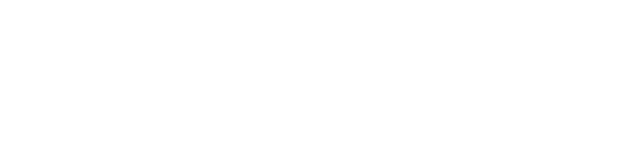
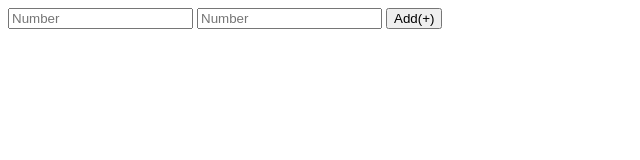
Before and after one commit to charlyrenk/Weekend-challenge-2, a website: page public/index.html in a window 1280 px wide. Shown: the whole page, without its empty margins (0-640 px from the left). Drawn offline with Linux system fonts and the light colour scheme.

Commit message:
added number inputs and add button

```diff
--- a/public/index.html
+++ b/public/index.html
@@ -1,10 +1,16 @@
 <html>
+
 <head>
     <meta charset="utf-8">
     <title>Weekend Challenge 2</title>
     <script src="jquery.js"></script>
     <script src="client.js"></script>
 </head>
+
 <body>
+    <input type="number" id="numberX" placeholder="Number">
+    <input type="number" id="numberY" placeholder="Number">
+    <button id="addButton">Add(+)</button>
 </body>
+
 </html>
```
Lines whose indentation alone changed are shown as unchanged.
